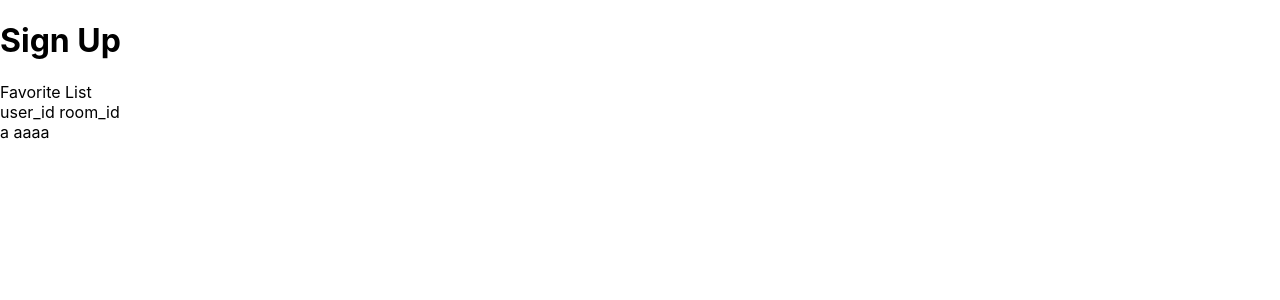
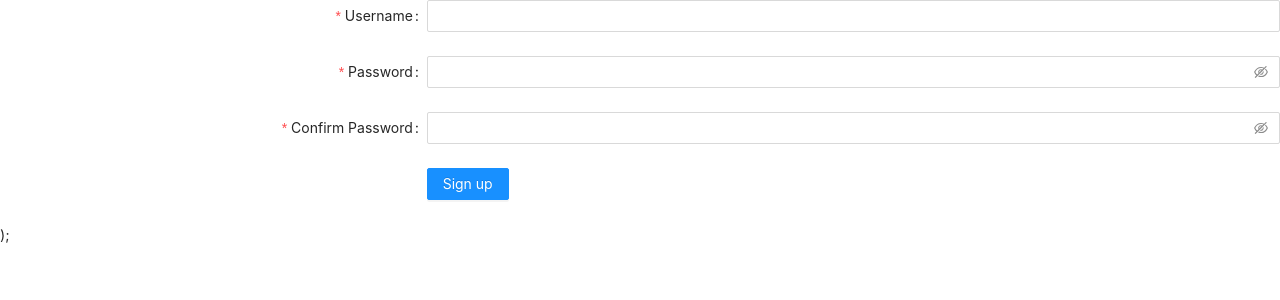
Before and after one commit to Dove-tech/renting_system, a React (Create React App) app in the folder rent_front/: page / in a window 1280 px wide. Shown: the top 300 px of the page. Built offline with nearby package versions, Linux system fonts and the light colour scheme; no server answers.

Commit message:
sign up again again again

```diff
--- a/rent_front/package.json
+++ b/rent_front/package.json
@@ -7,6 +7,7 @@
     "@testing-library/jest-dom": "^5.15.0",
     "@testing-library/react": "^11.2.7",
     "@testing-library/user-event": "^12.8.3",
+    "antd": "^4.16.13",
     "axios": "^0.24.0",
     "react": "^17.0.2",
     "react-dom": "^17.0.2",
--- a/rent_front/src/Favorite.js
+++ b/rent_front/src/Favorite.js
@@ -20,7 +20,7 @@ const favoriteList = [
     }
 ];
 
-class Signup extends Component {
+class Favorite extends Component {
     constructor(props) {
         super(props);
         this.state = {
@@ -42,16 +42,14 @@ class Signup extends Component {
     }
 
     addFavorite = () => {
-        // const favoInfo = { user: 1, room: 4 };
-        // JSON.stringify();
-        // axios.post('/pillow/favorite/', favoInfo).then(res => {
-        //     console.log(res);
-        // }).catch(error => console.log(error.response.data));
-
-        const name = 'a';
-        axios.post('/pillow/search/', name).then(res => {
+        const favoInfo = { user: 1, room: 4 };
+        axios.post('/pillow/favorite/', favoInfo).then(res => {
             console.log(res);
         }).catch(error => console.log(error.response.data));
+    }
+
+    deleteFavorite = () => {
+
     }
 
     render() {
@@ -68,4 +66,4 @@ class Signup extends Component {
     }
 }
 
-export default Signup;
+export default Favorite;
--- /dev/null
+++ b/rent_front/src/Signup.js
@@ -0,0 +1,108 @@
+import { Form, Input, Checkbox, Button, Modal, message } from 'antd';
+import React, { useState, Component } from 'react';
+import axios from 'axios';
+
+class Signup extends Component {
+    constructor(props) {
+        super(props);
+        this.state = {
+            signupInfo: {
+                name: '',
+                password: ''
+            }
+        }
+    }
+
+    onFinish = (values) => {
+        console.log("values", values);
+        const signInfo = { name: values.username, password: values.password };
+        // this.setState({signupInfo: {name: values.username, password: values.password}}, () => {
+        console.log(signInfo);
+        axios.post('/pillow/user-signup/', signInfo).then((res) => {
+            console.log("res", res);
+            if (res.data.response.error === 'OK') {
+                message.info("You've signed up successfully!");
+            } else {
+                message.error("This is an error message");
+            }
+        });
+        // });
+    }
+
+    render() {
+        return (
+            <>
+                <Form
+                    name="basic"
+                    labelCol={{ span: 8 }}
+                    wrapperCol={{ span: 16 }}
+                    initialValues={{ remember: true }}
+                    onFinish={this.onFinish}
+                    // onFinishFailed={onFinishFailed}
+                    autoComplete="off"
+                >
+                    <Form.Item
+                        label="Username"
+                        name="username"
+                        rules={[
+                            {
+                                required: true,
+                                message: 'Please input your username!',
+                            },
+                        ]}
+                    >
+                        <Input />
+                    </Form.Item>
+                    <Form.Item
+                        label="Password"
+                        name="password"
+                        rules={[
+                            {
+                                required: true,
+                                message: 'Please input your password!',
+                            },
+                        ]}
+                    >
+                        <Input.Password />
+                    </Form.Item>
+                    <Form.Item
+                        name="confirm"
+                        label="Confirm Password"
+                        dependencies={['password']}
+                        hasFeedback
+                        rules={[
+                            {
+                                required: true,
+                                message: 'Please confirm your password!',
+                            },
+                            ({ getFieldValue }) => ({
+                                validator(_, value) {
+                                    if (!value || getFieldValue('password') === value) {
+                                        return Promise.resolve();
+                                    }
+                                    return Promise.reject(new Error('The two passwords that you entered do not match!'));
+                                },
+                            }),
+                        ]}
+                    >
+                        <Input.Password />
+                    </Form.Item>
+                    <Form.Item
+                        wrapperCol={{
+                            offset: 8,
+                            span: 16,
+                        }}
+                    >
+                        <Button type="primary" htmlType="submit">
+                            Sign up
+                        </Button>
+                    </Form.Item>
+                </Form>
+                );
+
+            </>
+        )
+    }
+}
+
+export default Signup;
--- a/rent_front/src/index.css
+++ b/rent_front/src/index.css
@@ -1,3 +1,5 @@
+@import '~antd/dist/antd.css';
+
 body {
   margin: 0;
   font-family: -apple-system, BlinkMacSystemFont, 'Segoe UI', 'Roboto', 'Oxygen',
--- a/rent_front/src/index.js
+++ b/rent_front/src/index.js
@@ -1,11 +1,13 @@
 import React from 'react';
 import ReactDOM from 'react-dom';
 import './index.css';
-import Signup from './Favorite';
 import reportWebVitals from './reportWebVitals';
+// import Favorite from './Favorite';
+import Signup from './Signup';
 
 ReactDOM.render(
   <React.StrictMode>
+    {/* <Favorite /> */}
     <Signup />
   </React.StrictMode>,
   document.getElementById('root')
```
Also changed, not shown: rent_front/src/Search.js (added, +24 -0 lines), 2 other files (tests, documents, lock files or other folders).
